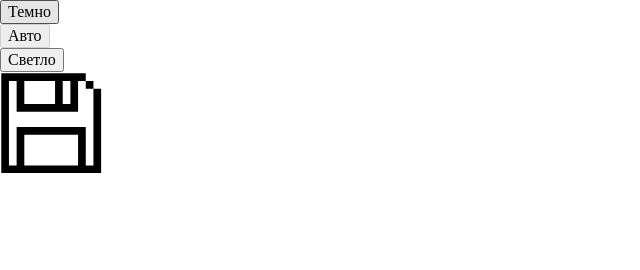
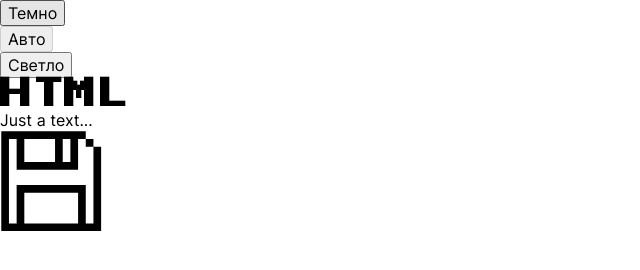
Before and after one commit to Butterzzz/zakrivayuschiy-teg-f, a plain HTML site: page index.html in a window 1280 px wide. Shown: the whole page, without its empty margins (0-640 px from the left). Drawn offline with Linux system fonts and the light colour scheme.

Commit message:
feat: step 2. Fonts

```diff
--- a/fonts/fonts.css
+++ b/fonts/fonts.css
@@ -1 +1,17 @@
 /* В этом файле вы импортируете все шрифты для сайта. Один из них вариативный и требует особенной настройки */
+@font-face {
+  font-display: swap;
+  font-family: 'Inter-Variable';
+  src: local('Inter-Variable'),
+    url('../fonts/Inter-Variable.woff2') format('woff2 supports variations'),
+    url('../fonts/Inter-Variable.woff2') format('woff2-variations');
+  font-weight: 400 800;
+}
+
+@font-face {
+  font-display: swap;
+  font-family: 'PressStart2P';
+  font-weight: 400;
+  src: local('PressStart2P-Regular'),
+    url('../fonts/PressStart2P-Regular.woff') format('woff');
+}
--- a/index.html
+++ b/index.html
@@ -45,6 +45,8 @@
     </nav>
   </header>
   <main>
+    <h1 class="font">HTML</h1>
+    <p>Just a text...</p>
     <svg viewBox="0 0 500 500">
       <use href="./images/svg/floppy.svg#floppy">
     </svg>
--- a/styles/style.css
+++ b/styles/style.css
@@ -15,6 +15,19 @@
 */
 
 .page {
+  font-family: 'Arial', sans-serif;
+  font-weight: 400;
   min-inline-size: 320px;
   min-block-size: 100dvb;
 }
+
+.font {
+  font-family: var(--accent-font, cursive);
+}
+
+@supports (font-variation-settings: normal) {
+  .page {
+    font-family: var(--main-font, sans-serif);
+    font-variation-settings: "wght" var(--main-wght, 400), "slnt" 0;
+  }
+}
--- a/styles/themes.css
+++ b/styles/themes.css
@@ -4,3 +4,8 @@
 ✦ theme-light — класс светлой темы
 ✦ не забудьте описать стили для изменения темы через медизапрос пользовательских предпочтений
 */
+
+.test_theme-dark {
+  --main-wght: 465;
+  --title-card-wght: 785;
+}
--- a/styles/variables.css
+++ b/styles/variables.css
@@ -1 +1,7 @@
 /* В этом файле будут храниться все значения переменных в исходном состоянии, а так же их изменения в зависимости от ширины устройства */
+:root {
+    --main-font: 'Inter-Variable';
+    --accent-font: 'PressStart2P';
+    --main-wght: 400;
+    --title-card-wght: 700;
+  }
```
Also changed, not shown: images/image02.jpg (deleted), images/image03.jpg (deleted), images/image04.jpg (deleted), images/image05.jpg (deleted), images/image06.jpg (deleted), images/image07.jpg (deleted), images/image08.jpg (deleted).
